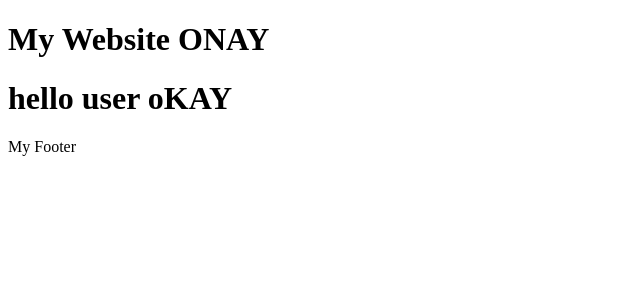
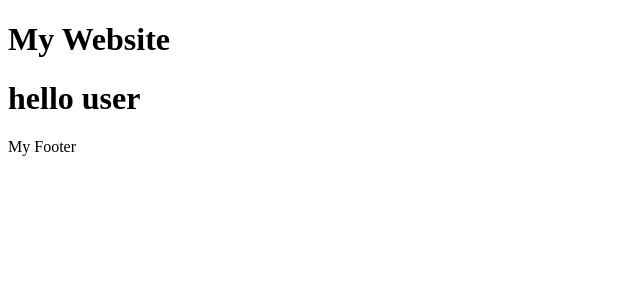
Before and after one commit to Ayushkumar00111/Nextjs, a Next.js app: page /example in a window 1280 px wide. Shown: the top 300 px of the page, without its empty margins (0-640 px from the left). Built offline with nearby package versions, Linux system fonts and the light colour scheme.

Commit message:
Replace React project with Next.js project

```diff
--- a/src/app/error.js
+++ b/src/app/error.js
@@ -4,7 +4,7 @@ export default function error({error, reset}){
 
     return(
 <div>
-    <h1>somethink ON  error{error.message}</h1>
+    <h1>somethink error{error.message}</h1>
 
     <button onClick={()=>reset()}>
         reset
--- a/src/app/example/page.js
+++ b/src/app/example/page.js
@@ -18,7 +18,7 @@ export default async function Example(){
     return(
 <div>
 
-      <h1>hello user oKAY</h1>
+      <h1>hello user </h1>
 
 </div>
 
--- a/src/app/layout.js
+++ b/src/app/layout.js
@@ -3,7 +3,7 @@ export default function RootLayout({ children }) {
     <html lang="en">
       <body>
         <header>
-          <h1>My Website ONAY</h1>
+          <h1>My Website </h1>
 
         </header>
 
--- a/src/app/loading.js
+++ b/src/app/loading.js
@@ -1,3 +1,3 @@
 export default function Loading(){
-    return<h1>loading..........ON........</h1>
+    return<h1>loading..................</h1>
 }
--- a/src/app/login/page.js
+++ b/src/app/login/page.js
@@ -8,5 +8,5 @@ export default function Login(){
 }
 export const metadata = {
   title: "login Us",
-  description: "kya hoya BHAI",
+  description: "kya hoya bhai ",
 };
--- a/src/app/metadata.js
+++ b/src/app/metadata.js
@@ -1,5 +1,5 @@
 export  const Gmetadata={
 title:"global metadata",
-description:"global use karnme ke HAI liye",
+description:"global use karnme ke  liye",
 keywords:["readmon sena"]
 }
--- a/src/app/server-client/client.js
+++ b/src/app/server-client/client.js
@@ -3,7 +3,7 @@
 export default function Client({ user }) {
   return (
     <div>
-      <h1>Client Header </h1>
+      <h1>Client header page </h1>
 
       <button>Click me</button>
 
```
